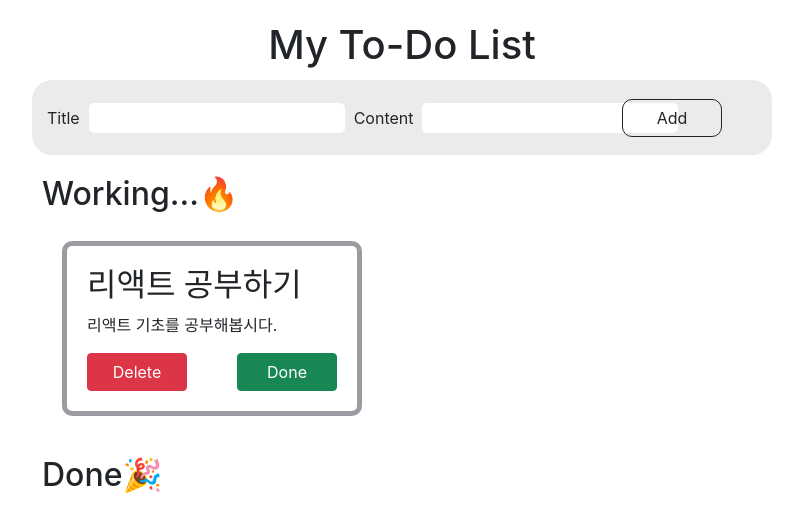
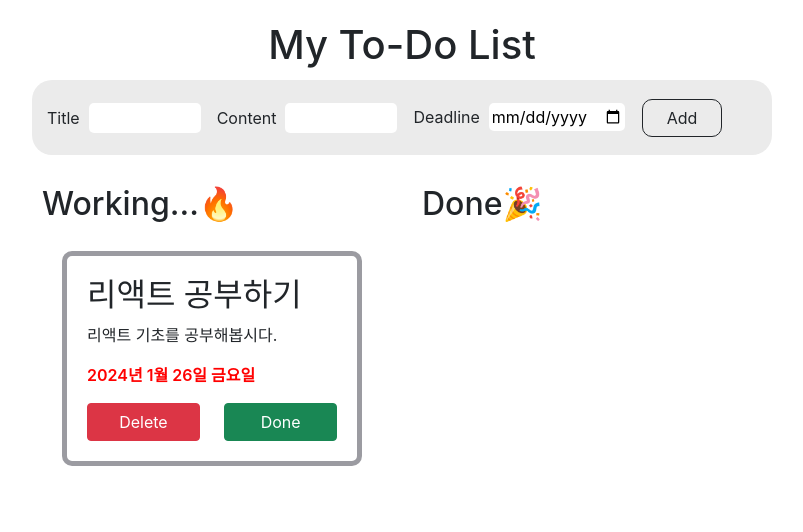
Before and after one commit to hyun0zin/to-do-list-project, a React (Create React App) app: page / in a window 1280 px wide. Shown: the top 532 px of the page, without its empty margins (238-1041 px from the left). Built offline with nearby package versions, Linux system fonts and the light colour scheme.

Commit message:
feat : deadline 기능 추가

```diff
--- a/src/App.css
+++ b/src/App.css
@@ -30,34 +30,51 @@ body {
   margin: 10px;
 }
 
+.input-box {
+  gap: 1rem;
+
+  display: flex;
+  flex-direction: row;
+}
+
 .title-class {
   border-color: transparent;
   border-radius: 5px;
+  width: 7rem;
 }
 
 .text-class {
   border-color: transparent;
   border-radius: 5px;
+  width: 7rem;
+}
+
+.date-class {
+  border-color: transparent;
+  border-radius: 5px;
+  width: 8.5rem;
 }
 
 #addBtn {
   position: absolute;
   right: 50px;
   border-radius: 10px;
-  width: 100px;
+  width: 5rem;
 }
 
 .button-container {
   display: flex;
   justify-content: space-between;
+
+  gap: 10px;
 }
 
 #removeBtn {
-  width: 100px;
+  width: 50%;
 }
 
 #completeBtn {
-  width: 100px;
+  width: 50%;
 }
 
 .card-container {
@@ -65,7 +82,7 @@ body {
   padding: 10px;
 
   display: flex;
-  flex-direction: row;
+  flex-direction: column;
   flex-wrap: wrap;
 }
 .card-list {
@@ -80,6 +97,11 @@ body {
   margin: 10px;
 }
 
+.section-container {
+  display: flex;
+  flex-direction: row;
+}
+
 .card-section {
   margin: 20px;
 }
--- a/src/component/todo/TodoCards.jsx
+++ b/src/component/todo/TodoCards.jsx
@@ -1,9 +1,10 @@
 const TodoCards = ({ item, removeCardBtn, updateCardBtn }) => {
-  const { id, title, text, isDone } = item;
+  const { id, title, text, date, isDone } = item;
   return (
     <div key={id} className="card">
       <h2>{title}</h2>
       <p>{text}</p>
+      <p style={{ color: "red", fontWeight: "600" }}>{date}</p>
       <div className="button-container">
         <button
           id="removeBtn"
--- a/src/component/todo/TodoController.jsx
+++ b/src/component/todo/TodoController.jsx
@@ -6,6 +6,7 @@ const todoObj = {
   id: 1,
   title: "리액트 공부하기",
   text: "리액트 기초를 공부해봅시다.",
+  date: "2024년 1월 26일 금요일",
   isDone: false,
 };
 
@@ -14,6 +15,7 @@ const TodoController = () => {
 
   const [title, setTitle] = useState("");
   const [text, setText] = useState("");
+  const [date, setDate] = useState();
 
   const addTitleHandler = (event) => {
     setTitle(event.target.value);
@@ -21,6 +23,22 @@ const TodoController = () => {
 
   const addTextHandler = (event) => {
     setText(event.target.value);
+  };
+
+  // 날짜 추가 함수 & 날짜 type 변경
+  const addDateHandler = (event) => {
+    const numberOfDate = new Date(event.target.value);
+
+    const options = {
+      weekday: "long",
+      year: "numeric",
+      month: "numeric",
+      day: "numeric",
+    };
+
+    const changeDateType = numberOfDate.toLocaleDateString("ko-KR", options);
+    // console.log(changeDateType);
+    setDate(changeDateType);
   };
 
   // card 추가하기
@@ -43,6 +61,7 @@ const TodoController = () => {
       id: cards.length + 1,
       title,
       text,
+      date,
       isDone: false,
     };
     setCards([...cards, newCards]);
@@ -81,8 +100,10 @@ const TodoController = () => {
       <TodoForm
         addTitleHandler={addTitleHandler}
         addTextHandler={addTextHandler}
+        addDateHandler={addDateHandler}
         addSubmit={addSubmit}
       />
+      <div className="section-container">
         <TodoList
           subTitle="Working...🔥"
           cards={workingCards}
@@ -95,6 +116,7 @@ const TodoController = () => {
           removeCardBtn={removeCardBtn}
           updateCardBtn={updateCardBtn}
         />
+      </div>
     </main>
   );
 };
--- a/src/component/todo/TodoForm.jsx
+++ b/src/component/todo/TodoForm.jsx
@@ -1,16 +1,41 @@
 const TodoForm = ({
   title,
   text,
+  date,
   addTitleHandler,
   addTextHandler,
+  addDateHandler,
   addSubmit,
 }) => {
   return (
     <form className="input-style" onSubmit={addSubmit}>
-      Title &nbsp;
-      <input className="title-class" value={title} onChange={addTitleHandler} />
-      &nbsp; Content &nbsp;
-      <input className="text-class" value={text} onChange={addTextHandler} />
+      <div className="input-box">
+        <div>
+          Title &nbsp;
+          <input
+            className="title-class"
+            value={title}
+            onChange={addTitleHandler}
+          />
+        </div>
+        <div>
+          Content &nbsp;
+          <input
+            className="text-class"
+            value={text}
+            onChange={addTextHandler}
+          />
+        </div>
+        <div>
+          Deadline &nbsp;
+          <input
+            className="date-class"
+            type="date"
+            value={date}
+            onChange={addDateHandler}
+          />
+        </div>
+      </div>
       <button id="addBtn" type="submit" className="btn btn-outline-dark">
         Add
       </button>
```
Lines whose indentation alone changed are shown as unchanged.
